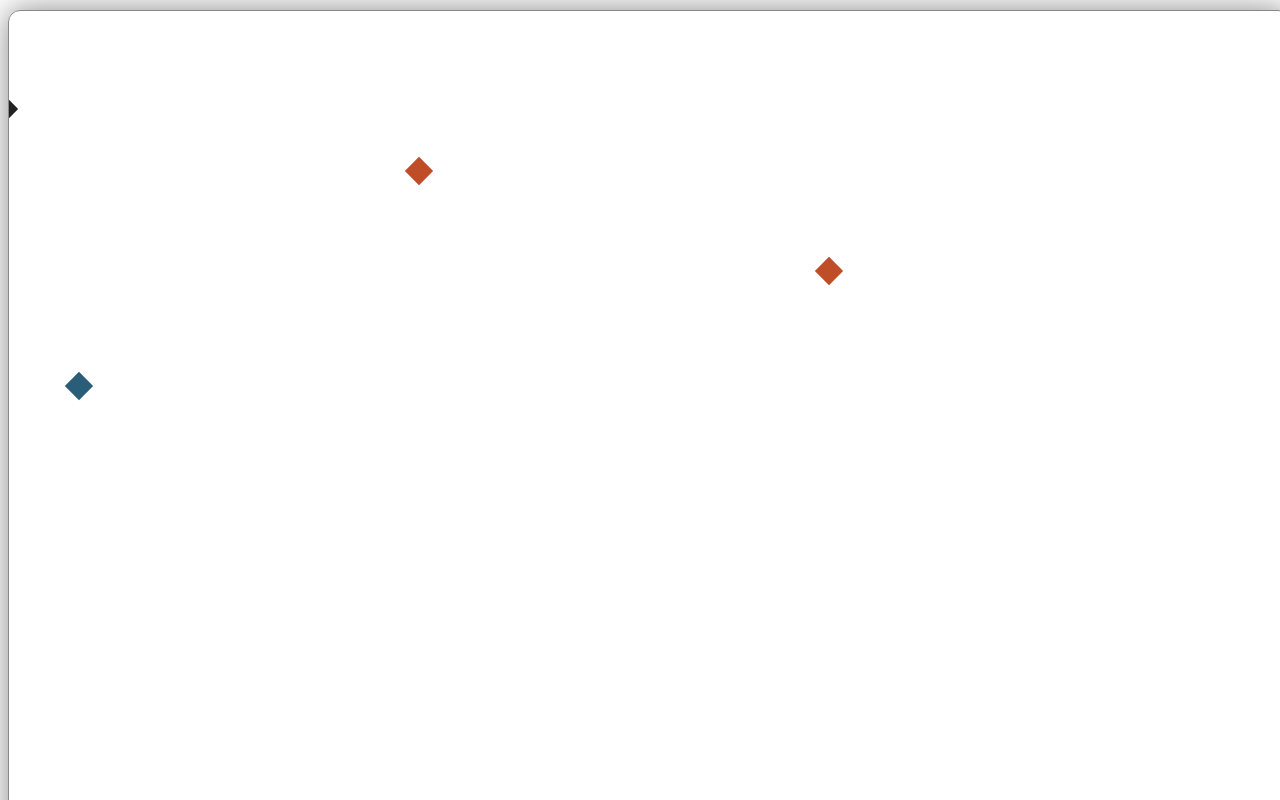
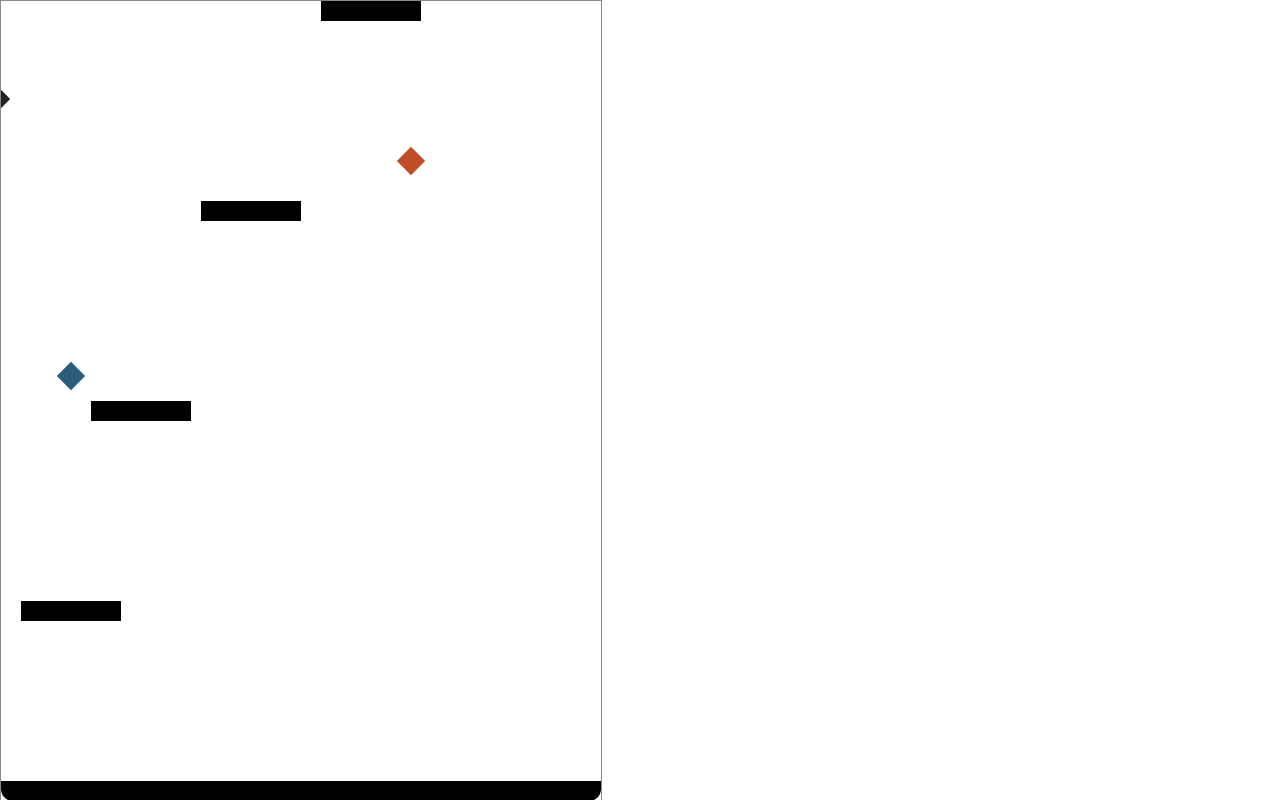
Before and after one commit to jehunter5811/duck-game-js-13, a website: page index.html in a window 1280 px wide. Shown: the top 800 px of the page. Drawn offline with Linux system fonts and the light colour scheme.

Commit message:
camera clamp

```diff
--- a/game.js
+++ b/game.js
@@ -1,19 +1,17 @@
 const SCALE = 4;
 const WIDTH = 16;
+let GAME_WIDTH = 600;
 const HEIGHT = 18;
 const SCALED_WIDTH = SCALE * WIDTH;
 const SCALED_HEIGHT = SCALE * HEIGHT;
-const WORLD = {
+let WORLD = {
   minX: 0,
   maxX: window.innerWidth,
   minY: 0,
-  maxY: 3000,
+  maxY: window.innerHeight,
 };
 
-let viewport = {
-  x: window.innerWidth,
-  y: window.innerHeight,
-};
+const GROUND_HEIGHT = 50;
 
 const JUMP_POWER = 4.5;
 
@@ -24,11 +22,24 @@ let facingRight = true;
 let img = new Image();
 img.src = "sprite.png";
 img.onload = () => {
+  GAME_WIDTH = isMobile() ? window.innerWidth : 600;
+  WORLD = {
+    minX: 0,
+    maxX: GAME_WIDTH,
+    minY: 0,
+    maxY: 3000,
+  };
   requestAnimationFrame(update);
 };
 
-//  Camera Clamp
-const clamp = (n, lo, hi) => (n < lo ? lo : n > hi ? hi : n);
+const isMobile = () => {
+  if(navigator.userAgent.match(/Android/i) || navigator.userAgent.match(/BlackBerry/i) || navigator.userAgent.match(/iPhone|iPod/i) || navigator.userAgent.match(/Opera Mini/i) || navigator.userAgent.match(/IEMobile/i) || navigator.userAgent.match(/WPDesktop/i)) {
+    return true;
+  } else {
+    return false;
+  }
+};
+
 
 const drawFrame = (frameX, frameY, canvasX, canvasY) => {
   ctx.drawImage(
@@ -59,7 +70,7 @@ let canvas = document.getElementById("canvas"),
   height = WORLD.maxY,
   player = {
     x: width / 2,
-    y: 200,
+    y: window.innerHeight - GROUND_HEIGHT - SCALED_HEIGHT,
     width: SCALED_WIDTH,
     height: SCALED_HEIGHT,
     speed: 3,
@@ -78,72 +89,84 @@ let canvas = document.getElementById("canvas"),
       y: WORLD.maxY - 20,
       width: WORLD.maxX,
       height: 50,
+      velY: 0
     },
     {
       x: 20,
       y: WORLD.maxY - 200,
       width: 100,
       height: 20,
+      velY: 0
     },
     {
       x: 90,
       y: WORLD.maxY - 400,
       width: 100,
       height: 20,
+      velY: 0
     },
     {
       x: 200,
       y: WORLD.maxY - 600,
       width: 100,
       height: 20,
+      velY: 0
     },
     {
       x: 320,
       y: WORLD.maxY - 800,
       width: 100,
       height: 20,
+      velY: 0
     },
     {
       x: 500,
       y: WORLD.maxY - 1000,
       width: 100,
       height: 20,
+      velY: 0
     },
     {
       x: 700,
       y: WORLD.maxY - 1200,
       width: 100,
       height: 20,
+      velY: 0
     },
     {
       x: 500,
       y: WORLD.maxY - 1400,
       width: 100,
       height: 20,
+      velY: 0
     },
     {
       x: 300,
       y: WORLD.maxY - 1600,
       width: 100,
       height: 20,
+      velY: 0
     },
     {
       x: 500,
       y: WORLD.maxY - 1800,
       width: 100,
       height: 20,
+      velY: 0
     },
     {
       x: 700,
       y: WORLD.maxY - 2000,
       width: 100,
       height: 20,
+      velY: 0
     },
     {
       x: 900,
       y: WORLD.maxY - 2200,
       width: 100,
       height: 20,
+      velY: 0
     },
   ],
   powerup = [];
@@ -186,11 +209,24 @@ powerup.push({
   stay: true,
 });
 
-canvas.width = width;
-canvas.height = height;
+const handleJump = () => {
+  //  Check player position against the world height
+  if(player.y < window.innerHeight/2) {
+    platforms.forEach((platform) => {
+      platform.oldY = platform.y;
+      platform.velY = -player.speed * JUMP_POWER;
+    });
+  } else {
+    player.velY = -player.speed * JUMP_POWER;
+  }
+}
 
 function update() {
+  console.log(player.grounded)
   // check keys
+  canvas.width = GAME_WIDTH;
+  canvas.height = height;
+
   const jumpKey = keys[38] || keys[32] || keys[87];
   const rightKey = keys[39] || keys[68];
   const leftKey = keys[37] || keys[65];
@@ -199,7 +235,7 @@ function update() {
     if (!player.jumping && player.grounded) {
       player.jumping = true;
       player.grounded = false;
-      player.velY = -player.speed * JUMP_POWER; //how high to jump
+      handleJump()
     }
     if (player.velX < player.speed) {
       player.velX++;
@@ -208,7 +244,7 @@ function update() {
     if (!player.jumping && player.grounded) {
       player.jumping = true;
       player.grounded = false;
-      player.velY = -player.speed * JUMP_POWER; //how high to jump
+      handleJump();
     }
     if (player.velX > -player.speed) {
       player.velX--;
@@ -218,7 +254,7 @@ function update() {
     if (!player.jumping && player.grounded) {
       player.jumping = true;
       player.grounded = false;
-      player.velY = -player.speed * JUMP_POWER;
+      handleJump()
     }
   } else if (rightKey) {
     // right arrow
@@ -235,17 +271,27 @@ function update() {
   }
 
   player.velX *= friction;
-  player.velY += gravity;
+
+  if(player.y < window.innerHeight/2 - 100) {
+    platforms.forEach(platform => {
+      if(platform.y < platform.oldY) {
+        platform.velY += gravity;
+      }
+    })
+
+  } else {
+    player.velY += gravity;
+  }
 
   ctx.clearRect(0, 0, width, height);
 
-  // // Keep viewport in map bounds
-  viewport.x = clamp(WORLD.maxX, canvas.width - canvas.width, 0);
-  viewport.y = clamp(WORLD.maxY, canvas.height - canvas.height, 0);
+  ctx.save();
+
+  ctx.translate(-(player.w/2), -(player.h/2))
+
+  // player.grounded = false;
 
   ctx.beginPath();
-
-  player.grounded = false;
 
   // check keys
   if (jumpKey && rightKey) {
@@ -294,16 +340,21 @@ function update() {
       player.jumping = false;
     } else if (dir === "t") {
       player.velY = player.velY;
-      console.log("Go through it");
     }
   }
 
   if (player.grounded) {
     player.velY = 0;
+    platforms.forEach(platform => {
+      platform.velY = 0
+    })
   }
 
   player.x += player.velX;
   player.y += player.velY;
+  platforms.forEach(platform => {
+    platform.y -= platform.velY;
+  })
 
   ctx.fill(); //  Draw charater
   ctx.fillStyle = player.color;
@@ -356,6 +407,8 @@ function update() {
       // if (powerup[j].stay !== true) powerup[j].width = 0; //make power up go away
     }
   }
+
+  ctx.restore();
   requestAnimationFrame(update);
 }
 
@@ -477,5 +530,6 @@ window.addEventListener("touchend", () => {
 });
 
 window.addEventListener("load", function () {
-  update();
+
+  // update();
 });
--- a/index.html
+++ b/index.html
@@ -9,6 +9,8 @@
 />
 <link rel="stylesheet" type="text/css" href="style.css">
 <body>
-  <canvas id="canvas" width="640" height="480"></canvas>
+  <div id="world">
+    <canvas id="canvas" width="640" height="480"></canvas>
+  </div>
   <script src="game.js"></script>
 </body>
--- a/style.css
+++ b/style.css
@@ -1,20 +1,17 @@
-body { /* this applies to the entire document */
+html, body { /* this applies to the entire document */
 	font-family:'Roboto', sans-serif; /* Select font without serifs */
+	margin: 0;
+	overflow: hidden;
 }
 
-h1 { /* this applies to big header text */
-	text-align:center; /* align title centered */
-	font-size:400%; /* make the font really big */
-	text-shadow:#ccc 1px 1px 0px; /* add a fancy shadow effect */
-	padding:0px; /* disable padding (inner margins)  */
-	margin:0px; /* disable margins */
-	font-weight:normal; /* nullifies font boldness */
+#world {
+	position: fixed;
+	border: 1px solid #888;
+	margin: 0;
 }
 
 canvas { /* this applies to our game area */
-	border:1px solid #888; /* set subtle gray border */
-	box-shadow:#888 0px 0px 32px; /* add a fancy shadow effect */
-	margin: 10px auto; /* center horizontally and add a bit of margin vertically */
+	margin: 0;
 	display:block; /* display as a non-inline block */
 	border-radius:12px; /* makes the border round and sound */
 }
```
